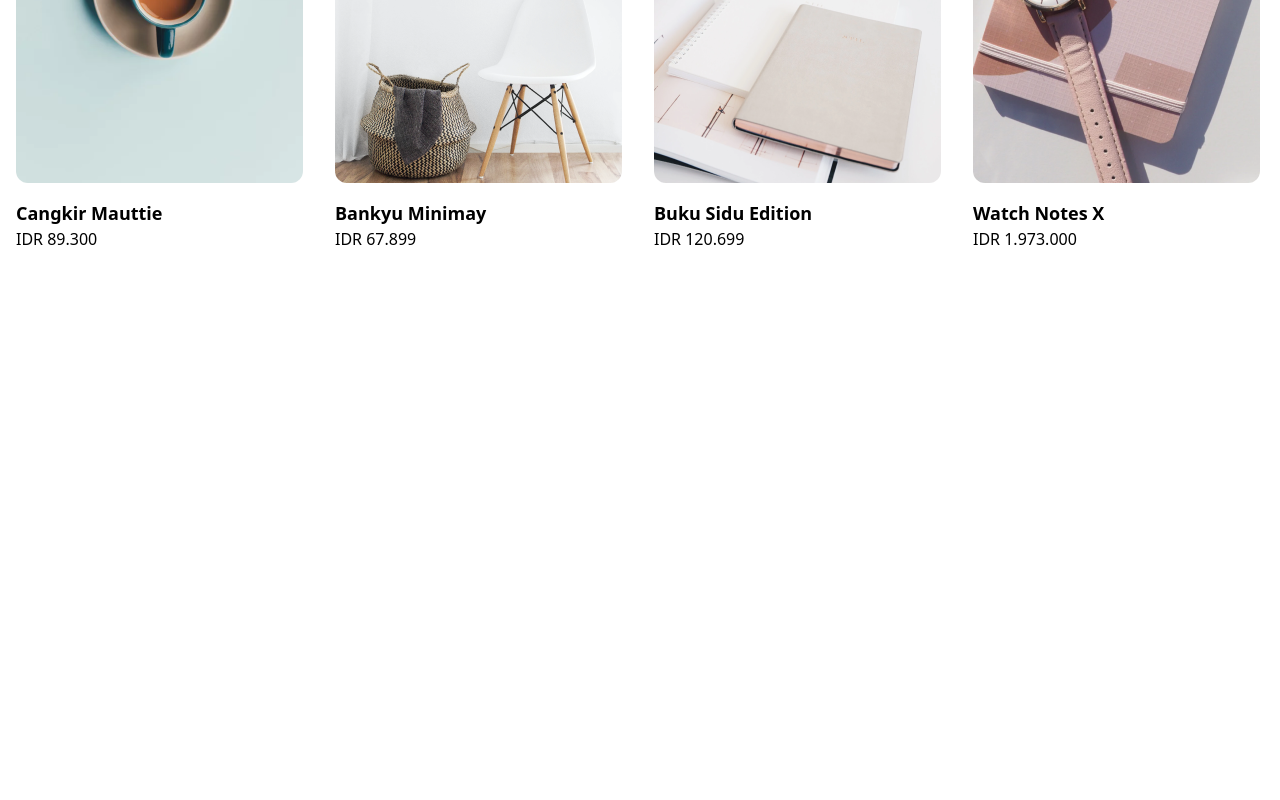
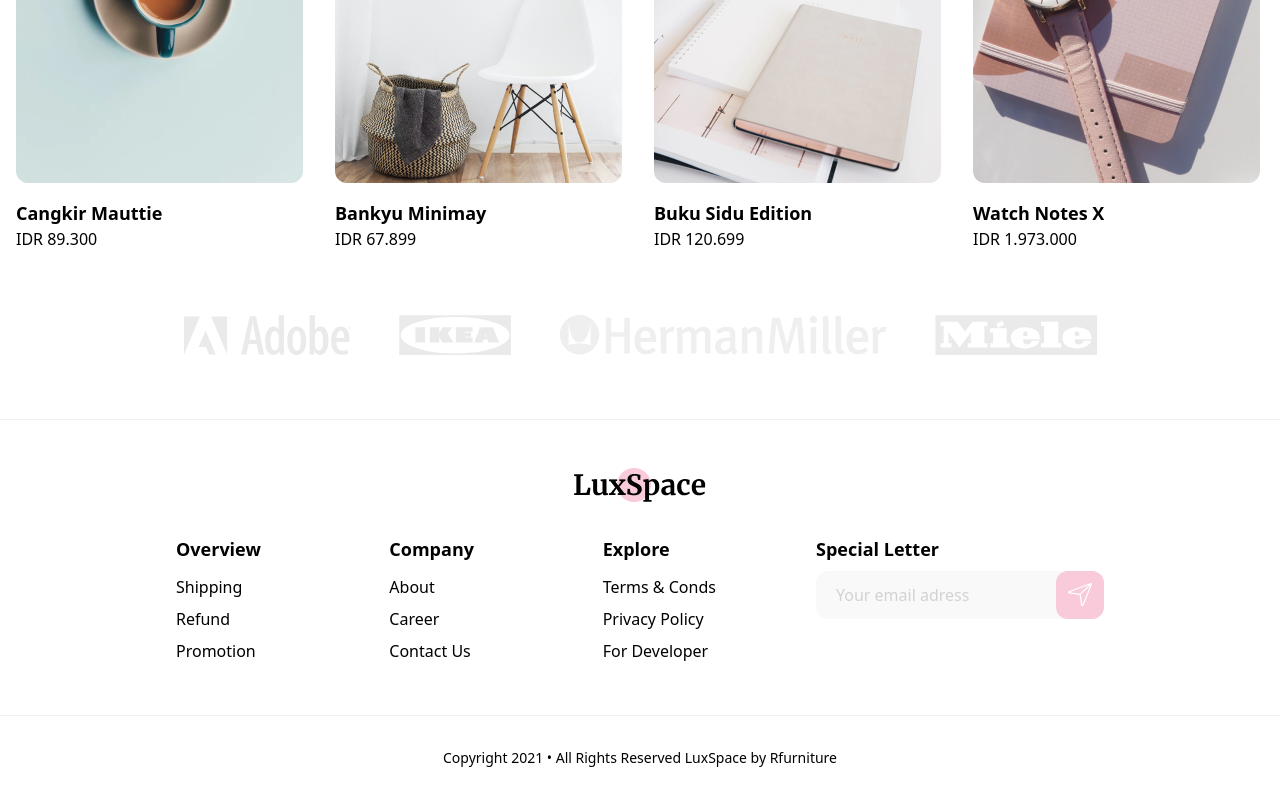
Before and after one commit to bukhari-inst/rfurniture, a React (Create React App) app: page / in a window 1280 px wide. Shown: the part 1474-2274 px from the top of the page. Before the commit the page ends 1789 px from the top, so only its background shows below. Built offline with nearby package versions, Linux system fonts and the light colour scheme.

Commit message:
clients, footer

```diff
--- a/src/pages/HomePage.js
+++ b/src/pages/HomePage.js
@@ -3,6 +3,9 @@
 import Hero from 'parts/Hero';
 import BrowseRoom from 'parts/HomePage/BrowseRoom';
 import JustArrived from 'parts/HomePage/JustArrived';
+import Clients from 'parts/Clients';
+import Sitemap from 'parts/Sitemap';
+import Footer from 'parts/Footer';
 
 export default function HomePage(props) {
   return (
@@ -11,6 +14,9 @@
       <Hero />
       <BrowseRoom />
       <JustArrived />
+      <Clients />
+      <Sitemap />
+      <Footer />
     </>
   );
 }
--- /dev/null
+++ b/src/parts/Clients.js
@@ -0,0 +1,38 @@
+import React from 'react';
+
+export default function Clients() {
+  return (
+    <section className="container mx-auto">
+      <div className="flex justify-center flex-wrap">
+        <div className="w-full flex-auto md:w-auto md:flex-initial px-4 md:px-6 my-4 md:my-0">
+          <img
+            src="./images/content/logo-adobe.svg"
+            alt=""
+            className="mx-auto"
+          />
+        </div>
+        <div className="w-full flex-auto md:w-auto md:flex-initial px-4 md:px-6 my-4 md:my-0">
+          <img
+            src="./images/content/logo-ikea.svg"
+            alt=""
+            className="mx-auto"
+          />
+        </div>
+        <div className="w-full flex-auto md:w-auto md:flex-initial px-4 md:px-6 my-4 md:my-0">
+          <img
+            src="./images/content/logo-hermanmiller.svg"
+            alt=""
+            className="mx-auto"
+          />
+        </div>
+        <div className="w-full flex-auto md:w-auto md:flex-initial px-4 md:px-6 my-4 md:my-0">
+          <img
+            src="./images/content/logo-miele.svg"
+            alt=""
+            className="mx-auto"
+          />
+        </div>
+      </div>
+    </section>
+  );
+}
--- /dev/null
+++ b/src/parts/Footer.js
@@ -0,0 +1,11 @@
+import React from 'react';
+
+export default function Footer() {
+  return (
+    <footer className="flex text-center px-4 py-8 justify-center">
+      <p className="text-sm">
+        Copyright 2021 • All Rights Reserved LuxSpace by Rfurniture
+      </p>
+    </footer>
+  );
+}
--- /dev/null
+++ b/src/parts/Sitemap.js
@@ -0,0 +1,109 @@
+import React from 'react';
+import { Link } from 'react-router-dom';
+
+export default function Sitemap() {
+  return (
+    <section className="">
+      <div className="border-t border-b border-gray-200 py-12 mt-16 px-4">
+        <div className="flex justify-center mb-8">
+          <img
+            src="images/content/logo.png"
+            alt="Luxspace | Fulfill your house with beautiful furniture"
+          />
+        </div>
+        <aside className="container mx-auto">
+          <div className="flex flex-wrap -mx-4 justify-center">
+            <div className="px-4 w-full md:w-2/12 mb-4 md:mb-0 accordion">
+              <h5 className="text-lg font-semibold mb-2 relative">Overview</h5>
+              <ul className="h-0 invisible md:h-auto md:visible overflow-hidden">
+                <li>
+                  <Link to="/" className="hover:underline py-1 block">
+                    Shipping
+                  </Link>
+                </li>
+                <li>
+                  <Link to="/" className="hover:underline py-1 block">
+                    Refund
+                  </Link>
+                </li>
+                <li>
+                  <Link to="/" className="hover:underline py-1 block">
+                    Promotion
+                  </Link>
+                </li>
+              </ul>
+            </div>
+            <div className="px-4 w-full md:w-2/12 mb-4 md:mb-0 accordion">
+              <h5 className="text-lg font-semibold mb-2 relative">Company</h5>
+              <ul className="h-0 invisible md:h-auto md:visible overflow-hidden">
+                <li>
+                  <Link to="/" className="hover:underline py-1 block">
+                    About
+                  </Link>
+                </li>
+                <li>
+                  <Link to="/" className="hover:underline py-1 block">
+                    Career
+                  </Link>
+                </li>
+                <li>
+                  <Link to="/" className="hover:underline py-1 block">
+                    Contact Us
+                  </Link>
+                </li>
+              </ul>
+            </div>
+            <div className="px-4 w-full md:w-2/12 mb-4 md:mb-0 accordion">
+              <h5 className="text-lg font-semibold mb-2 relative">Explore</h5>
+              <ul className="h-0 invisible md:h-auto md:visible overflow-hidden">
+                <li>
+                  <Link to="/" className="hover:underline py-1 block">
+                    Terms & Conds
+                  </Link>
+                </li>
+                <li>
+                  <Link to="/" className="hover:underline py-1 block">
+                    Privacy Policy
+                  </Link>
+                </li>
+                <li>
+                  <Link to="/" className="hover:underline py-1 block">
+                    For Developer
+                  </Link>
+                </li>
+              </ul>
+            </div>
+            <div className="px-4 w-full md:w-3/12 mb-4 md:mb-0">
+              <h5 className="text-lg font-semibold mb-2 relative">
+                Special Letter
+              </h5>
+              <form action="#">
+                <label className="relative w-full">
+                  <input
+                    type="text"
+                    className="bg-gray-100 rounded-xl py-3 px-5 w-full focus:outline-none"
+                    placeholder="Your email adress"
+                  />
+                  <button className="bg-pink-400 absolute rounded-xl right-0 p-3">
+                    <svg
+                      width="24"
+                      height="24"
+                      viewBox="0 0 24 24"
+                      fill="none"
+                      xmlns="http://www.w3.org/2000/svg"
+                    >
+                      <path
+                        d="M23.6177 0.411971C23.6163 0.410624 23.6152 0.409187 23.6138 0.407839C23.6124 0.406492 23.6109 0.405414 23.6095 0.404157C23.236 0.049307 22.7002 -0.0573008 22.2098 0.126411L0.833871 8.13353C0.268743 8.34518 -0.0623361 8.87521 0.0098048 9.4523C0.0821332 10.0294 0.53462 10.4694 1.13589 10.547L11.5833 11.8968C11.6028 11.8994 11.6185 11.9143 11.6212 11.9332L13.0301 21.9417C13.1112 22.5177 13.5704 22.9512 14.1729 23.0204C14.2279 23.0268 14.2824 23.0298 14.3364 23.0298C14.8735 23.0298 15.3486 22.7229 15.5495 22.231L23.9077 1.75274C24.0994 1.28302 23.9882 0.76983 23.6177 0.411971ZM1.30534 9.34475C1.2819 9.34169 1.27136 9.34039 1.26728 9.30788C1.26325 9.27537 1.27319 9.27159 1.29508 9.26347L21.2946 1.77187L11.9404 10.7333C11.8794 10.7163 1.30534 9.34475 1.30534 9.34475ZM14.37 21.7892C14.3614 21.8102 14.358 21.8198 14.3236 21.8158C14.2897 21.8119 14.2883 21.8017 14.2852 21.7794C14.2852 21.7794 12.8535 11.6495 12.8358 11.5911L22.19 2.62972L14.37 21.7892Z"
+                        fill="white"
+                      />
+                    </svg>
+                  </button>
+                </label>
+              </form>
+            </div>
+          </div>
+        </aside>
+      </div>
+    </section>
+  );
+}
```
Also changed, not shown: src/parts/HomePage/BrowseRoom.js (+34 -34 lines).
